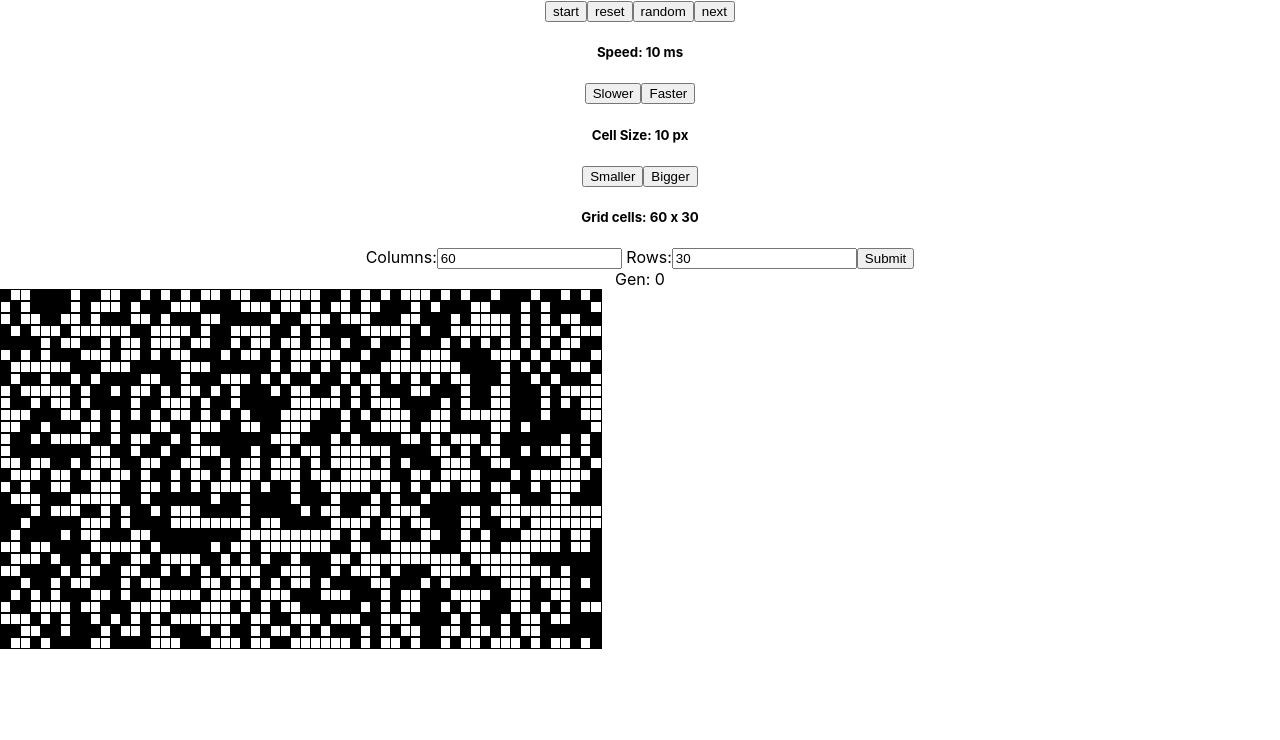
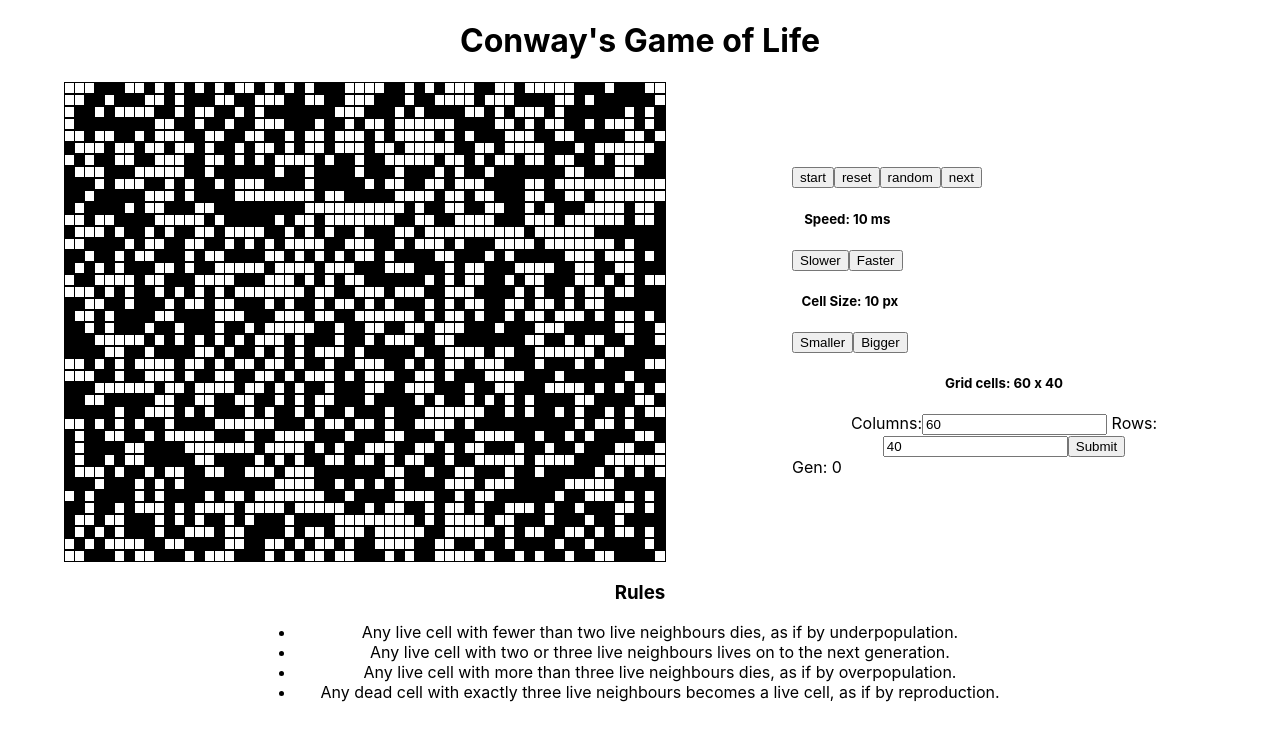
Before and after one commit to ignaciosm/game-of-life, a React (Create React App) app: page / in a window 1280 px wide. Shown: the top 740 px of the page. Built offline with nearby package versions, Linux system fonts and the light colour scheme.

Commit message:
finished

```diff
--- a/package.json
+++ b/package.json
@@ -8,7 +8,8 @@
     "@testing-library/user-event": "^7.1.2",
     "react": "^16.13.1",
     "react-dom": "^16.13.1",
-    "react-scripts": "3.4.1"
+    "react-scripts": "3.4.1",
+    "styled-components": "^5.1.1"
   },
   "scripts": {
     "start": "react-scripts start",
--- a/src/components/Grid.js
+++ b/src/components/Grid.js
@@ -1,11 +1,12 @@
-import React, { useState, useEffect, useCallback } from 'react'
+import React, { useState, useEffect } from 'react';
+import styled from 'styled-components';
 
 
 const Grid = () => {
     // GRID SIZE
     const [gridSize, setGridSize] = useState({
         cols: 60,
-        rows: 30
+        rows: 40
     });
 
     // const numCols = gridSize.cols;
@@ -159,11 +160,18 @@ const Grid = () => {
 
     return (
         <>
+            <Header>
+                <h1>Conway's Game of Life</h1>
+            </Header>
+            <MainWrap>
+                <Sub>
+                    <div>
                         <button onClick={() => (setRunning(!running))}>{running ? 'pause' : 'start'}</button>
                         <button onClick={reset}>reset</button>
                         <button onClick={random}>random</button>
                         <button onClick={handleNext}>{running ? 'next' : 'next'}</button>
-            {/* <input type="text" value={cellSize} onChange={handleCellSize} /> */}
+                    </div>
+
                     <div>
                         <h5>Speed: {speed} ms</h5>
                         <button onClick={slower}>Slower</button>
@@ -192,6 +200,8 @@ const Grid = () => {
                 <button onClick={biggerGrid}>More</button> */}
                     </div>
                     <div>Gen: {gen}</div>
+                </Sub>
+                <Sub>
                     <div
                         style={{
                             display: 'grid',
@@ -216,8 +226,48 @@ const Grid = () => {
                             ))
                         }
                     </div >
+
+                </Sub>
+            </MainWrap>
+            <Footer>
+                <h3>Rules</h3>
+                <ul>
+                    <li>Any live cell with fewer than two live neighbours dies, as if by underpopulation.</li>
+                    <li>Any live cell with two or three live neighbours lives on to the next generation.</li>
+                    <li>Any live cell with more than three live neighbours dies, as if by overpopulation.</li>
+                    <li>Any dead cell with exactly three live neighbours becomes a live cell, as if by reproduction.</li>
+                </ul>
+            </Footer>
         </>
     )
 }
 
 export default Grid
+
+
+// STYLED COMPONENTS
+
+const MainWrap = styled.div`
+    display: flex;
+    flex-direction: row-reverse;
+    justify-content: center;
+    margin: 0 auto;
+`;
+
+const Sub = styled.section`
+    display: flex;
+    flex-direction: column;
+    justify-content: center;
+    align-items: flex-start;
+    margin: 0 5%;
+`;
+
+const Header = styled.div`
+    margin: 0 auto;
+    width: 80%;
+`;
+
+const Footer = styled.div`
+    margin: 0 auto;
+    width: 60%;
+`;
```
Also changed, not shown: 1 other file (tests, documents, lock files or other folders). Lines whose indentation alone changed are shown as unchanged.
